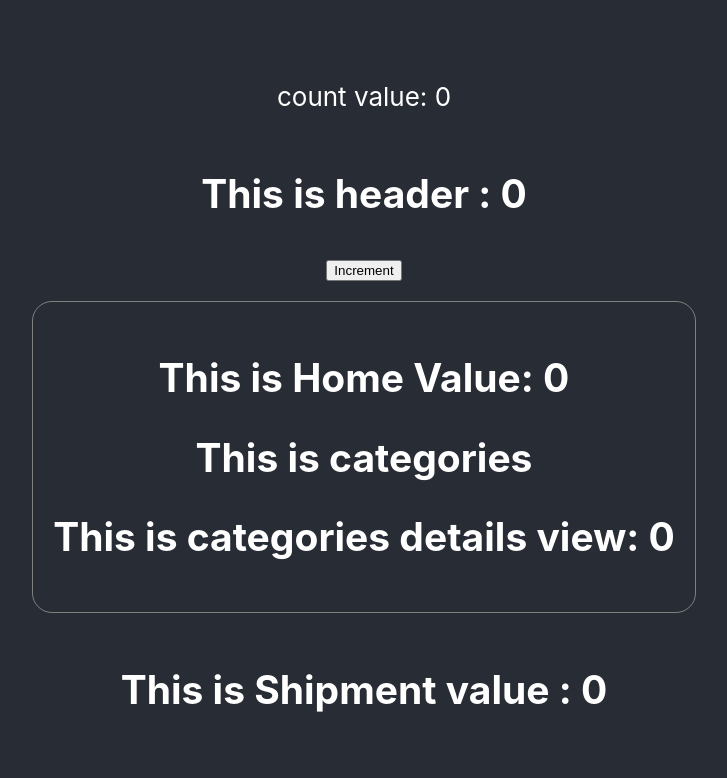
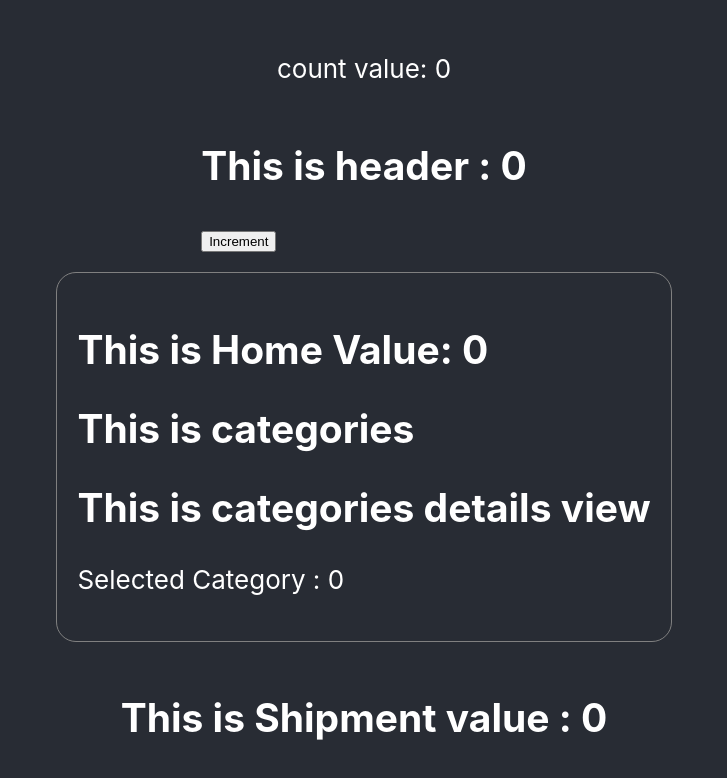
Before and after one commit to tanver68/state-management, a React (Create React App) app: page / in a window 1280 px wide. Shown: the top 778 px of the page, without its empty margins (276-1003 px from the left). Built offline with nearby package versions, Linux system fonts and the light colour scheme.

Commit message:
Context api set dynamic data

```diff
--- a/src/App.js
+++ b/src/App.js
@@ -3,19 +3,22 @@ import './App.css';
 import Header from './Component/Header/Header';
 import Home from './Component/Home/Home';
 import Shipment from './Component/Shipment/Shipment';
-import { useState } from 'react';
+import { createContext, useState } from 'react';
+
+export const CategoriesContext = createContext(); //akta context create korlam tarpor pura areatak context provider(CategoriesContext.Provider) ar vitore rekhe dece and tar akta value dece (laptop)
 
 function App() {
   const [count,setCount] = useState(0)
   return (
-    <div className="App">
+    <CategoriesContext.Provider value={count}>
       <header className="App-header">
         <p>count value: {count}</p>
         <Header count={count} setCount={setCount}></Header>
         <Home count = {count}></Home>
         <Shipment ccc={count}></Shipment>
+        {/* app.js a lokho kora jay shipmant e ccc name e akta variable declear kora same variable shipmant.js s props recive korbe */}
       </header>
-    </div>
+    </CategoriesContext.Provider>
   );
 }
 
--- a/src/Component/Categories/Categories.js
+++ b/src/Component/Categories/Categories.js
@@ -6,7 +6,7 @@ const Categories = (props) => {
     return (
         <div>
             <h2>This is categories</h2>
-            <CategoriesDetails count={count}></CategoriesDetails>
+            <CategoriesDetails></CategoriesDetails>
         </div>
     );
 };
--- a/src/Component/CategoriesDetails/CategoriesDetails.js
+++ b/src/Component/CategoriesDetails/CategoriesDetails.js
@@ -1,10 +1,13 @@
-import React from 'react';
+import React, { useContext } from 'react';
+import {CategoriesContext} from '../../App';
 
-const CategoriesDetails = (props) => {
-    const {count}=props;
+
+const CategoriesDetails = () => {
+    const category = useContext(CategoriesContext)
     return (
         <div>
-            <h2>This is categories details view: {count}</h2>
+            <h2>This is categories details view</h2>
+            <p>Selected Category : {category}</p>
         </div>
     );
 };
--- a/src/Component/Home/Home.js
+++ b/src/Component/Home/Home.js
@@ -1,16 +1,18 @@
-import React from 'react';
+import React, { useContext } from 'react';
+import { CategoriesContext } from '../../App';
 import Categories from '../Categories/Categories';
 
-const Home = (props) => {
-    const {count} = props
+
+const Home = () => {
+    const category = useContext(CategoriesContext)
     return (
         <div style={{border:'1px solid gray',
                      margin : '20px',
                       padding: '20px',
                       borderRadius:'20px'
                     }}>
-            <h2>This is Home Value: {count} </h2>
-            <Categories count={count}></Categories>
+            <h2>This is Home Value: {category} </h2>
+            <Categories></Categories>
         </div>
     );
 };
--- a/src/Component/Shipment/Shipment.js
+++ b/src/Component/Shipment/Shipment.js
@@ -1,10 +1,11 @@
-import React from 'react';
+import React, { useContext } from 'react';
+import { CategoriesContext } from '../../App';
 
-const Shipment = (props) => {
-    const {ccc} = props;
+const Shipment = () => {
+    const category = useContext(CategoriesContext)
     return (
         <div>
-            <h2>This is Shipment value : {ccc}</h2>
+            <h2>This is Shipment value : {category}</h2>
         </div>
     );
 };
```
Also changed, not shown: 1 other file (tests, documents, lock files or other folders).
